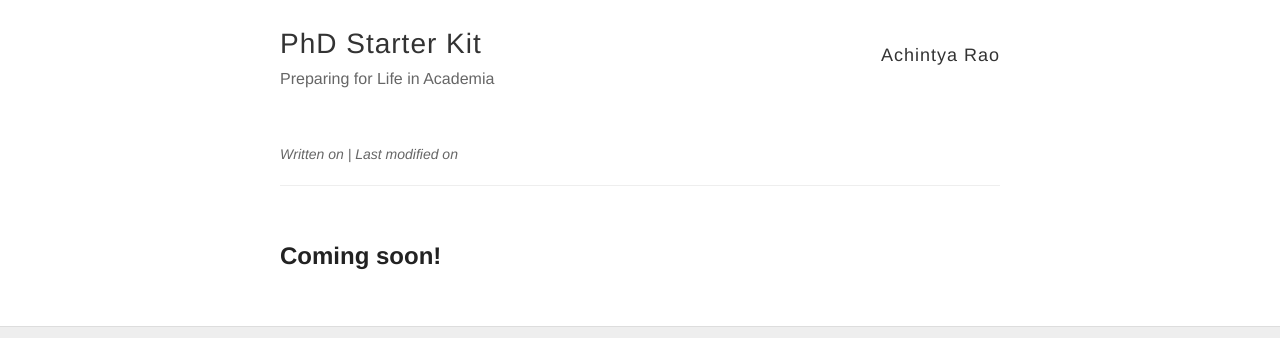
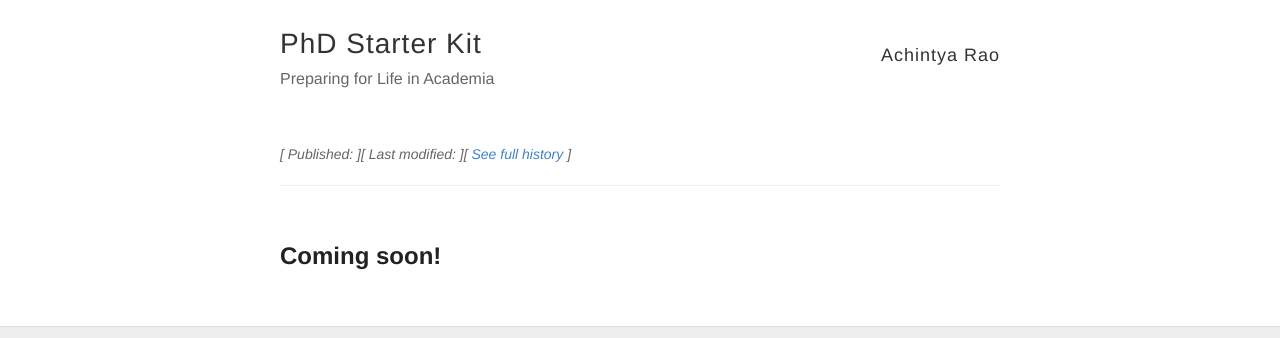
Before and after one commit to RaoOfPhysics/phd-starter-kit, a Jekyll site: the page built from index.md, in a window 1280 px wide. Shown: the top 338 px of the page. Built offline with Jekyll 4.4.1, drawn with Linux system fonts in a browser that asks for light colours.

Commit message:
Add link to versions, remove title anchor tag

```diff
--- a/_layouts/default.html
+++ b/_layouts/default.html
@@ -24,9 +24,9 @@
         <div class="container">
             <header class="masthead clearfix">
                 <div class="site-info">
-                    <h1 class="site-name"><a href="{{ site.baseurl }}/">{{ site.name }}</a></h1>
+                    <h1 class="site-name">{{ site.name }}</h1>
                     <p class="site-description">{{ site.description }}</p>
-                    <p class="date">Written on {{ page.date | date: '%d %B %Y' }} | Last modified on {{ page.modified-date | date: '%d %B %Y' }}</p>
+                    <p class="date">[ Published: {{ page.date | date: '%d %b %Y' }} ][ Last modified: {{ page.modified-date | date: '%d %b %Y' }} ][ <a href="https://github.com/RaoOfPhysics/phd-starter-kit/commits/gh-pages/index.md">See full history</a> ]</p>
                 </div>
 
                 <nav>
```
